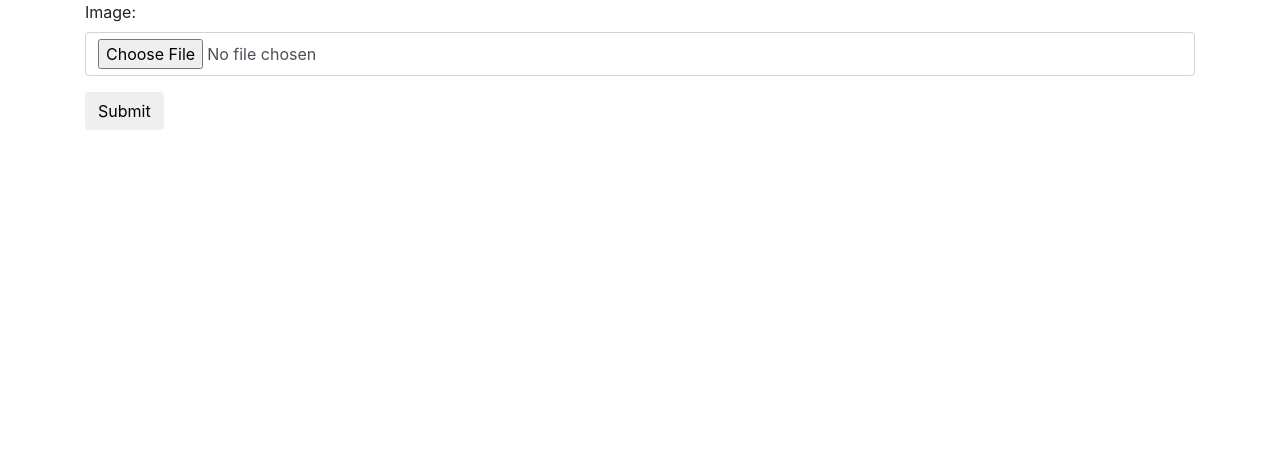
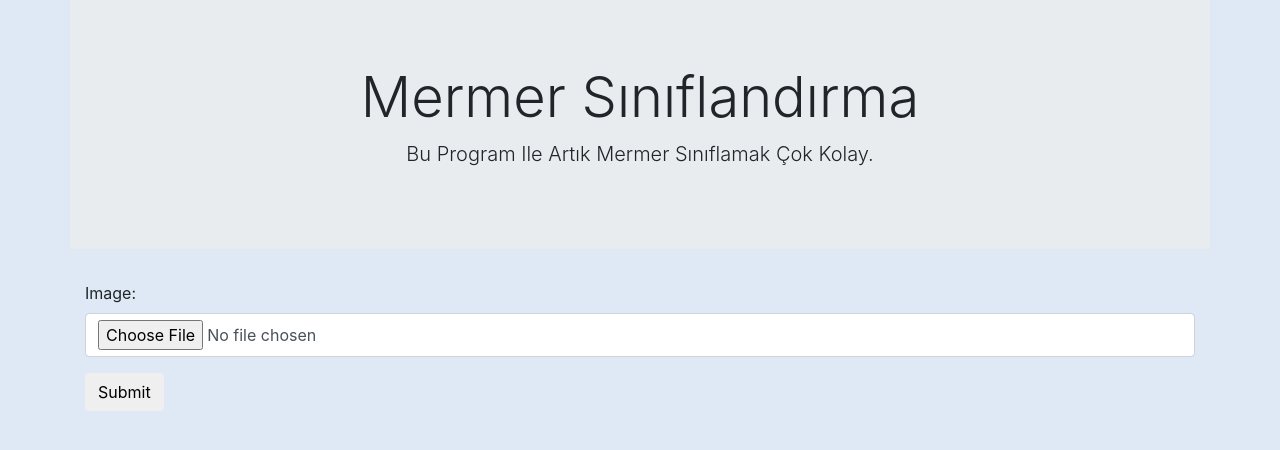
Before and after one commit to karakayaahmet/Marble-Classification, a Django app: page /anasayfa in a window 1280 px wide. Shown: the top 450 px of the page. Run offline with Django 4.2, Linux system fonts and the light colour scheme; some libraries are stand-ins or nearby versions.

Commit message:
anasayfa tasarım çalışmalarına başlandı.

```diff
--- a/marbleproject/templates/marble/anasayfa.html
+++ b/marbleproject/templates/marble/anasayfa.html
@@ -12,7 +12,15 @@
     />
     <script src="https://ajax.googleapis.com/ajax/libs/jquery/3.5.1/jquery.min.js"></script>
   </head>
-  <body>
+  <body style="background-color: #dfe9f5;">
+
+    <div class="container jumbotron jumbotron-fluid ">
+      <div class="container">
+          <h1 class="display-4 d-flex justify-content-center">Mermer Sınıflandırma</h1>
+          <p class="lead text-capitalize d-flex justify-content-center">Bu program ile artık mermer sınıflamak çok kolay.</p>
+      </div>
+    </div>
+
     <div class="container">
       <form action="/">
         <div id="selectedBanner"></div>
@@ -24,6 +32,8 @@
         <button type="submit" class="btn btn-default">Submit</button>
       </form>
     </div>
+
+
 
     <script src="{% static 'js/bootstrap.min.js' %}"></script>
 
```
Also changed, not shown: marbleproject/db.sqlite3.
